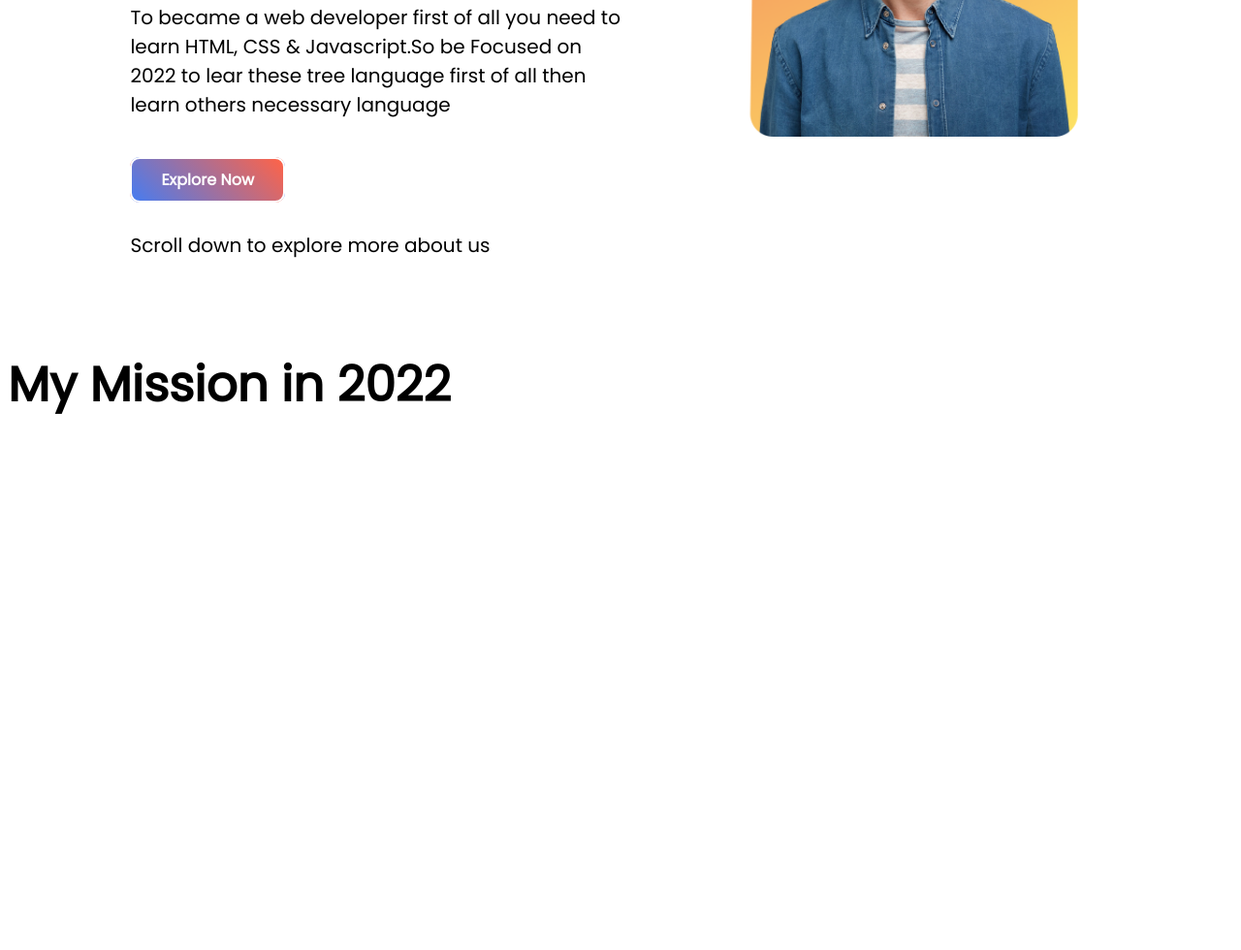
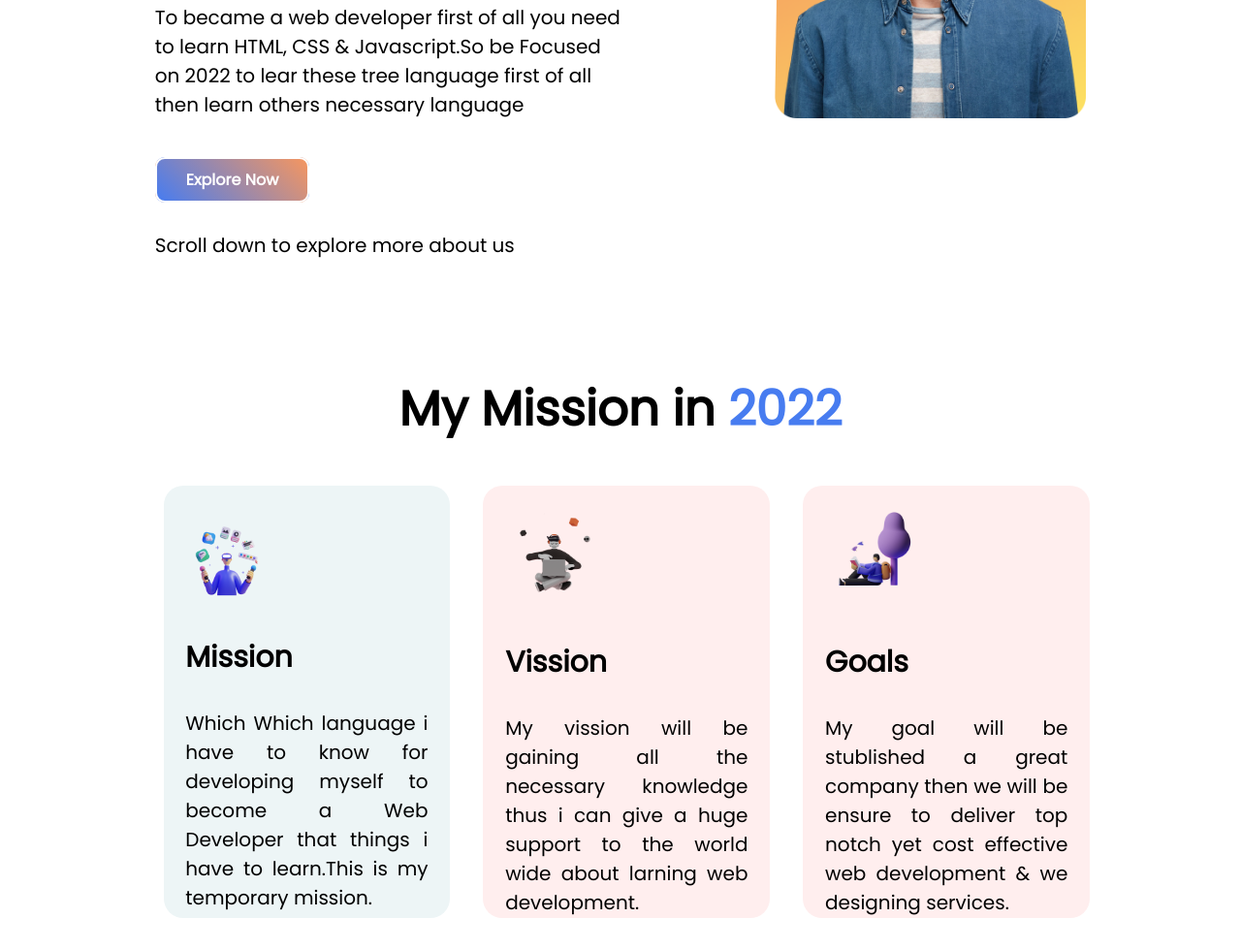
Before and after one commit to syedtarif/mission-2022, a plain HTML site: page index.html in a window 1280 px wide. Shown: the part 301-1281 px from the top of the page at 97% size. Before the commit the page ends 800 px from the top, so only its background shows below. Drawn offline with Linux system fonts and the light colour scheme.

Commit message:
2nd part complete

```diff
--- a/index.html
+++ b/index.html
@@ -11,7 +11,7 @@
     <link rel="stylesheet" href="style.css">
 </head>
 <body>
-    <section>
+    <section class="flex-part">
         <div class="half-width">
             <div class="line-maker"></div>
             <div class="line-maker">
@@ -27,7 +27,24 @@
         </div>
     </section>
     <section>
-        <h1>My Mission in 2022</h1>
+        <h1 class="text-position-center">My Mission in <span class="name-highlight">2022</span></h1>
+        <div style="margin-left: 10%;" class="flex-part">
+            <div style="background-color: rgb(237 245 246);" class="mission-vission-goal">
+                <img src="images/illustrators/illustrator-1.png" alt="">
+                <h3>Mission</h3>
+                <p>Which Which language i have to know for developing myself to become a Web Developer that things i have to learn.This is my temporary mission.</p>
+            </div>
+            <div class="mission-vission-goal">
+                <img src="images/illustrators/illustrator-2.png" alt="">
+                <h3>Vission</h3>
+                <p>My vission will be gaining all the necessary knowledge thus i can give a huge support to the world wide about larning web development.</p>
+            </div>
+            <div class="mission-vission-goal">
+                <img src="images/illustrators/illustrator-3.png" alt="">
+                <h3>Goals</h3>
+                <p>My goal will be stublished a great company then we will be ensure to deliver top notch yet cost effective web development & we designing services.</p>
+            </div>
+        </div>
     </section>
 </body>
 </html>
--- a/style.css
+++ b/style.css
@@ -3,11 +3,15 @@ body{
     font-family: 'Lobster', cursive;
     font-family: 'Poppins', sans-serif;
 }
-section{
+.flex-part{
     display: flex;
+    padding-bottom: 2%;
 }
 h1{
     font-size: 50px;
+}
+h3{
+    font-size: 30px;
 }
 p{
     font-size: 20px;
@@ -22,7 +26,7 @@ p{
     text-decoration: none;
     border: 2px solid;
     padding: 10px 30px;
-    background-image: linear-gradient(45deg, rgb(71, 124, 240), tomato);
+    background-image: linear-gradient(45deg, rgb(71, 124, 240), rgb(245 150 96));
     color: white;
     font-weight: 900;
     border-radius: 10px;
@@ -30,7 +34,7 @@ p{
 }
 .half-width{
     width: 50%;
-    margin-left: 10%;
+    margin-left: 12%;
     margin-top: 5%;
 }
 .half-width img{
@@ -39,3 +43,18 @@ p{
 .gap-in-both{
     margin: 40px 0 50px 0;
 }
+.text-position-center{
+    text-align: center;
+}
+.mission-vission-goal{
+    width: 22%;
+    height: 400px;
+    text-align: justify;
+    margin-left: 3%;
+    padding: 2%;
+    border-radius: 20px;
+    background-color: rgb(255 238 238);
+}
+.mission-vission-goal img{
+    width: 40%;
+}
```
